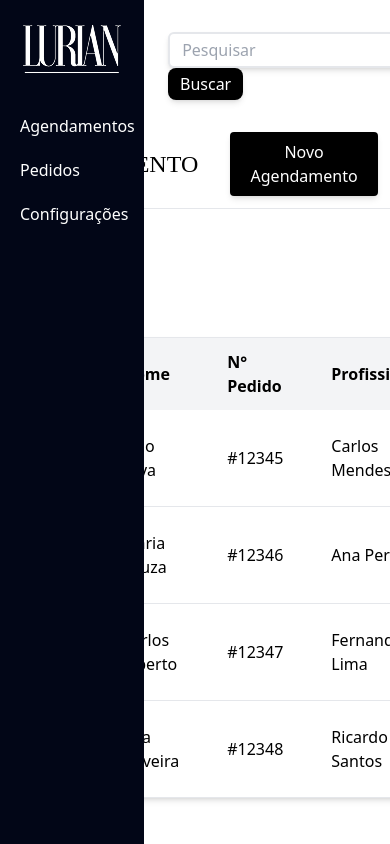
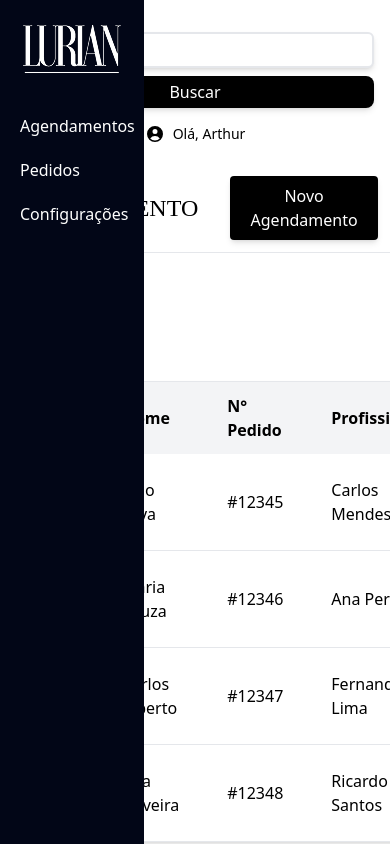
Before and after one commit to Gabriel-vcampos/Projeto-lurian-angular16, an Angular app in the folder projetointegrador/: page /adm/pedidos in a window 390 px wide. Shown: the top 844 px of the page. Built offline with nearby package versions, Linux system fonts and the light colour scheme.

Commit message:
responsive finished

```diff
--- a/projetointegrador/src/app/components/header-config/header-config.component.html
+++ b/projetointegrador/src/app/components/header-config/header-config.component.html
@@ -1,24 +1,26 @@
-<header class="flex w-full justify-between items-center gap-2 mt-8 ml-36 pl-4">
-    <!-- Adicionei ml-36 (mesma largura da sidebar) e pl-4 para dar um pequeno padding -->
-    <div>
+<header class="flex flex-col sm:flex-row w-full justify-between items-center gap-4 mt-8 px-4">
+    <!-- Campo de busca -->
+    <div class="flex flex-col sm:flex-row items-center w-full sm:w-auto">
       <input
-            class="border-2 rounded-md ml-2 shadow-md py-1 px-2"
-            placeholder=" Pesquisar"
+        class="border-2 rounded-md shadow-md py-1 px-3 w-full sm:w-auto"
+        placeholder="Pesquisar"
         type="search"
         name="buscaLocal"
         id="buscaLocal"
       />
-        <button class="rounded-lg bg-black text-white px-3 shadow-md ml-2 py-1">
+      <button class="mt-2 sm:mt-0 sm:ml-2 rounded-lg bg-black text-white px-4 py-1 shadow-md w-full sm:w-auto">
         Buscar
       </button>
     </div>
-    <div class="">
-        <a class="flex items-center mr-2 gap-1" routerLink="/">
+
+    <!-- Perfil -->
+    <div class="w-full sm:w-auto flex justify-center sm:justify-end">
+      <a class="flex items-center gap-2 text-sm sm:text-base" routerLink="/">
         <svg
           xmlns="http://www.w3.org/2000/svg"
           viewBox="0 0 20 20"
           fill="currentColor"
-                class="size-5"
+          class="w-5 h-5"
         >
           <path
             fill-rule="evenodd"
```
Lines whose indentation alone changed are shown as unchanged.
